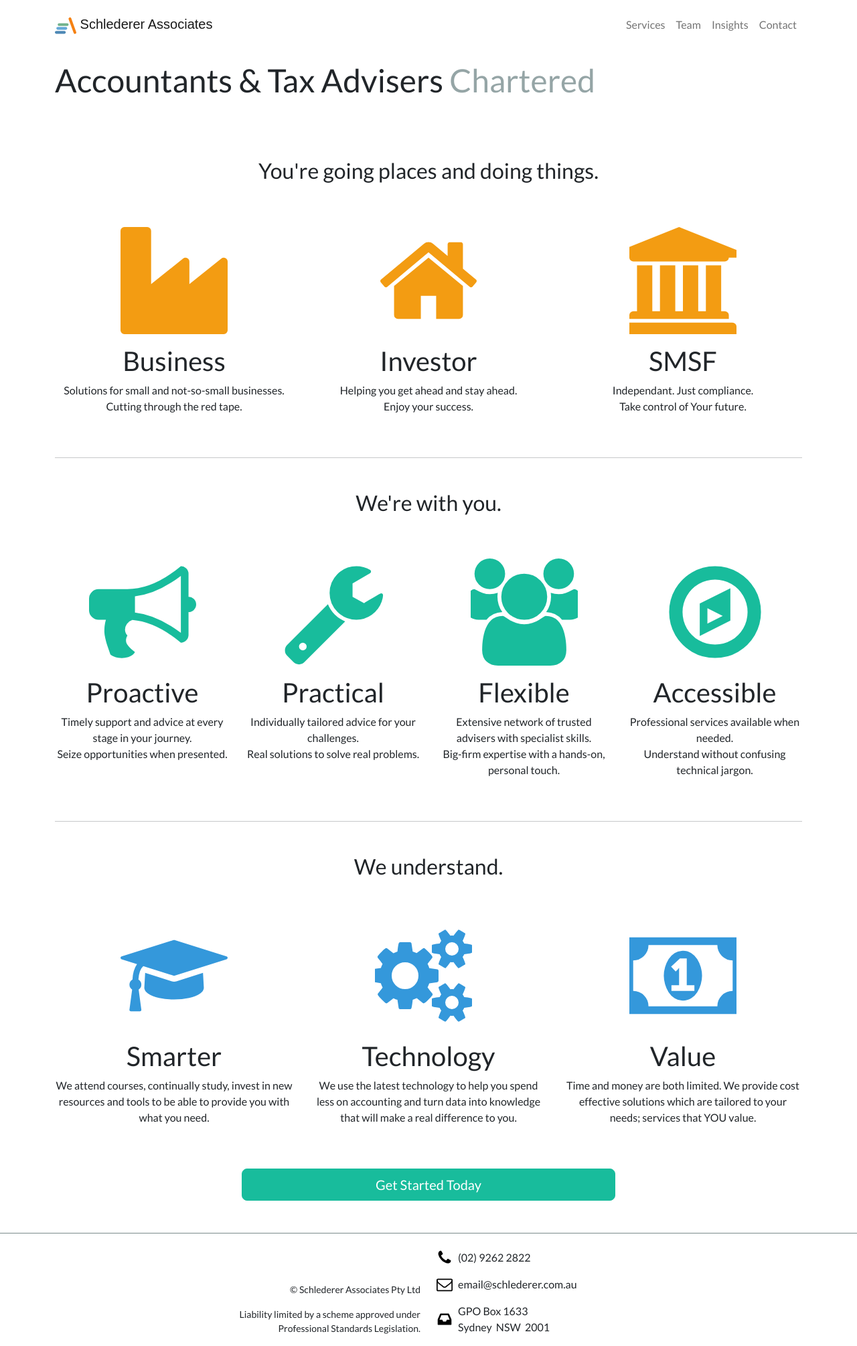
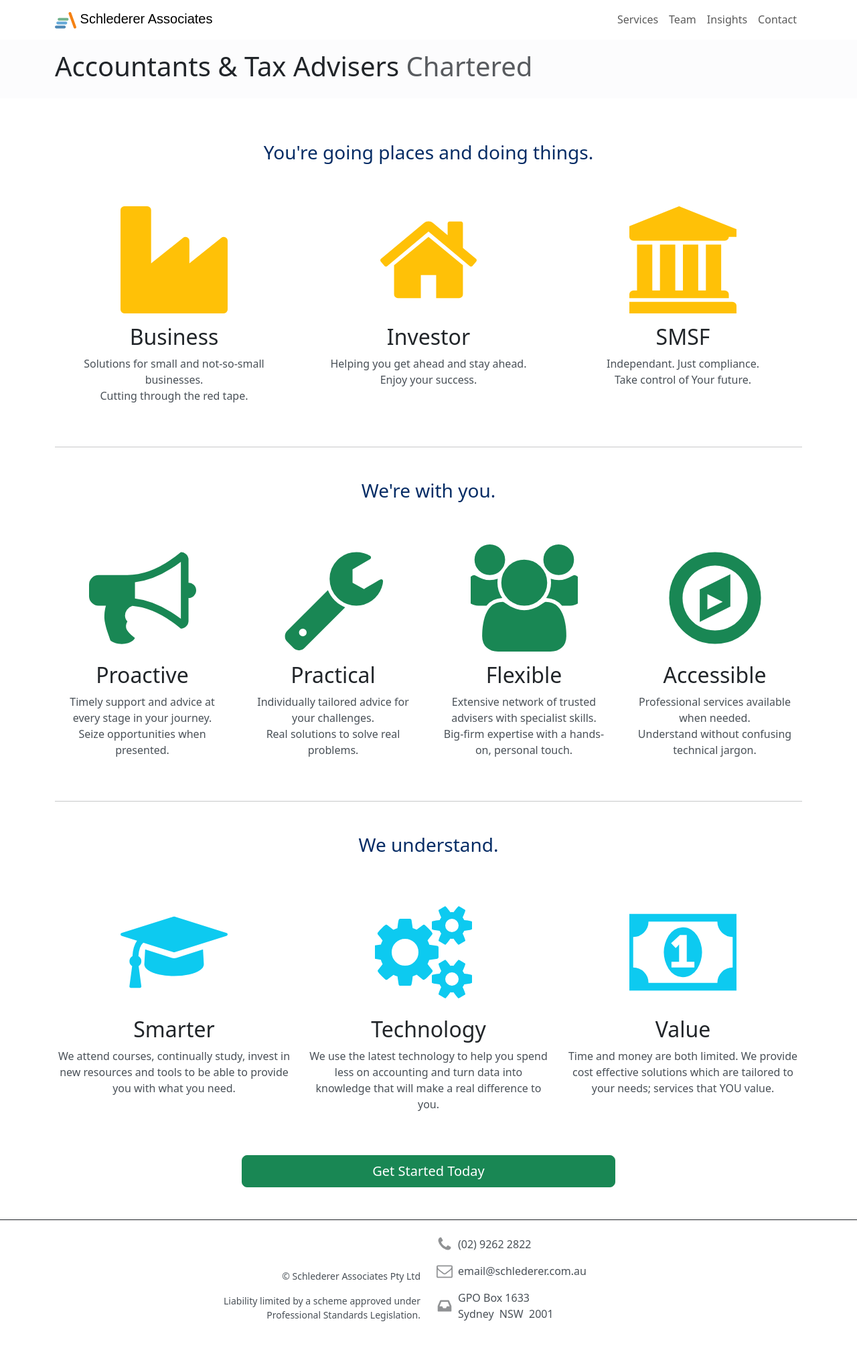
Before and after one commit to Mforcer/tax2, a Jekyll site: the page built from index.html, in a window 1280 px wide. Shown: the whole page at 67% size. Built offline with Jekyll 4.4.1, drawn with Linux system fonts in a browser that asks for light colours; nearby versions of some CDN libraries.

Commit message:
Update default.html

```diff
--- a/_layouts/default.html
+++ b/_layouts/default.html
@@ -7,7 +7,7 @@
 <meta name="publisher" content="{{site.publisher}}">
 <meta name="keywords" content="{{site.keywords}}">
 <link rel="icon" href="data:,">
-<link rel="stylesheet" href="https://cdn.jsdelivr.net/npm/bootswatch@5.3.0/dist/flatly/bootstrap.min.css" integrity="sha256-3qv4tNI3biEPsgn+MRc82+NxCwwmtilEJt00BUvbVWY=" crossorigin="anonymous">
+<link rel="stylesheet" href="https://cdn.jsdelivr.net/npm/bootstrap@5.3/dist/css/bootstrap.min.css" integrity="sha256-PI8n5gCcz9cQqQXm3PEtDuPG8qx9oFsFctPg0S5zb8g=" crossorigin="anonymous">
 <script src="/js/color-modes.js"></script>
 <title>
 	{{site.title}}
```
